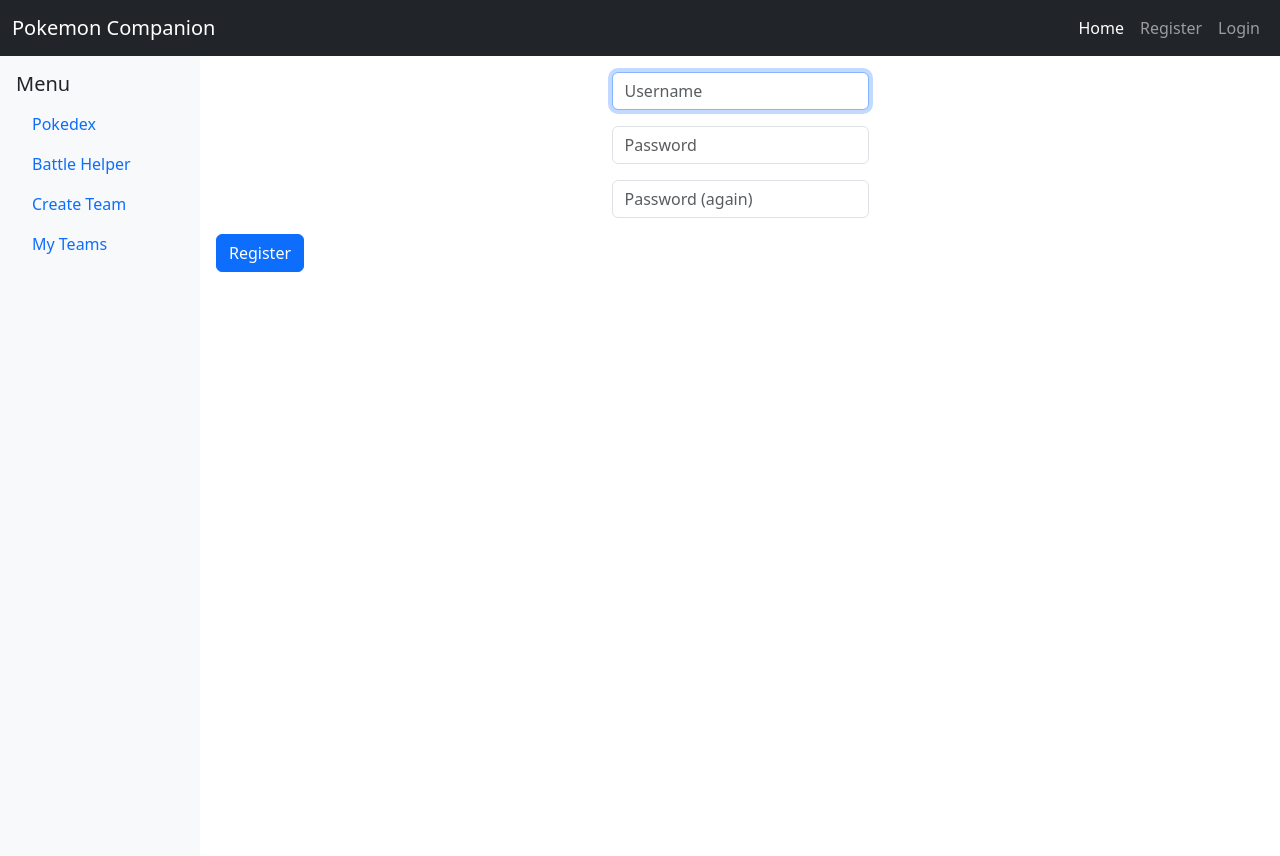
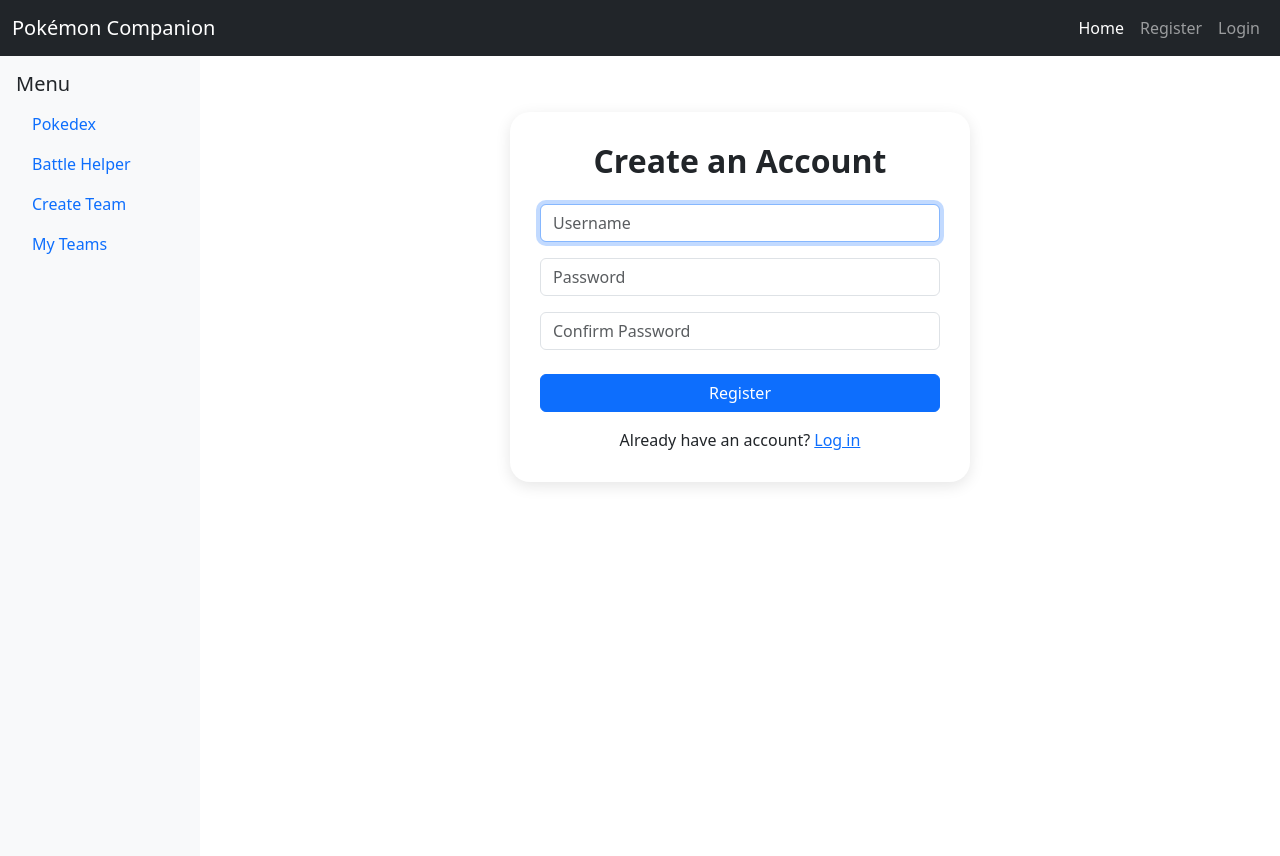
Before and after one commit to Hamza-Salman/Pokemon_Companion, a Flask app: page /register in a window 1280 px wide. Run offline with Flask 3, Linux system fonts and the light colour scheme.

Commit message:
Added conditional to choose whether to load or to ignore pokemon the API fails on. Cleaned up and improved the look of index, register, and login templates.

```diff
--- a/app.py
+++ b/app.py
@@ -206,6 +206,10 @@ def team():
 
 @app.route("/battle-helper", methods=["GET", "POST"])
 def battle():
+
+    if not session:
+        return redirect("/login")
+
     if request.method == "POST":
         opponent_pokemon = request.form.get("opponent_pokemon")
         if not opponent_pokemon:
@@ -222,6 +226,9 @@ def battle():
             for type in opponent_types:
                 double_effective_types += get_double_damage_from(type)
                 half_effective_types += get_half_damage_from(type)
+
+            double_effective_types = list(set(double_effective_types))
+            half_effective_types = list(set(half_effective_types))
 
             #get user teams
             teams = query_db("SELECT * FROM user_teams WHERE user_id = ?", (session["user_id"],))
--- a/helpers.py
+++ b/helpers.py
@@ -7,6 +7,9 @@ import sqlite3
 
 POKEMON_CACHE_FILE = "pokemon_cache.json"
 MOVE_CACHE_FILE = "move_cache.json"
+NOT_FOUND_CACHE_FILE = "not_found_cache.json"
+
+CHECK_NOT_FOUND = False
 
 
 def load_cache(file):
@@ -42,8 +45,14 @@ def fetch_pokemon_data(pokemon_name):
 
     pokemon_cache = load_cache(POKEMON_CACHE_FILE)
 
+    not_found_cache = load_cache(NOT_FOUND_CACHE_FILE)
+
     if pokemon_name in pokemon_cache:
         return pokemon_cache[pokemon_name]
+
+    if pokemon_name in not_found_cache and not CHECK_NOT_FOUND:
+        print(f"{pokemon_name} found in not found cache. Skipping API call.")
+        return None
 
     url = f"https://pokeapi.co/api/v2/pokemon/{pokemon_name}/"
 
@@ -67,6 +76,10 @@ def fetch_pokemon_data(pokemon_name):
 
         return pokemon_info
     except requests.exceptions.RequestException as e:
+
+        not_found_cache[pokemon_name] = pokemon_name
+        save_cache(not_found_cache, NOT_FOUND_CACHE_FILE)
+
         print(f"Error fetching data for {pokemon_name}: {e}")
         return None
 
--- /dev/null
+++ b/not_found_cache.json
@@ -0,0 +1 @@
+{"deoxys": "deoxys", "wormadam": "wormadam", "giratina": "giratina", "shaymin": "shaymin", "basculin": "basculin", "darmanitan": "darmanitan", "tornadus": "tornadus", "thundurus": "thundurus", "landorus": "landorus", "keldeo": "keldeo", "meloetta": "meloetta", "meowstic": "meowstic", "aegislash": "aegislash", "pumpkaboo": "pumpkaboo", "zygarde": "zygarde", "gourgeist": "gourgeist", "oricorio": "oricorio", "wishiwashi": "wishiwashi", "lycanroc": "lycanroc", "minior": "minior", "mimikyu": "mimikyu", "eiscue": "eiscue", "indeedee": "indeedee", "morpeko": "morpeko", "enamorus": "enamorus", "toxtricity": "toxtricity", "urshifu": "urshifu", "basculegion": "basculegion", "oinkologne": "oinkologne", "squawkabilly": "squawkabilly", "tatsugiri": "tatsugiri", "maushold": "maushold", "palafin": "palafin", "dudunsparce": "dudunsparce"}
--- a/templates/layout.html
+++ b/templates/layout.html
@@ -44,7 +44,7 @@
   <!-- Navbar -->
   <nav class="navbar navbar-expand-lg navbar-dark bg-dark">
     <div class="container-fluid">
-      <a class="navbar-brand" href="/">Pokemon Companion</a>
+      <a class="navbar-brand" href="/">Pokémon Companion</a>
       <button class="navbar-toggler" type="button" data-bs-toggle="collapse" data-bs-target="#navbarNav"
         aria-controls="navbarNav" aria-expanded="false" aria-label="Toggle navigation">
         <span class="navbar-toggler-icon"></span>
--- a/templates/register.html
+++ b/templates/register.html
@@ -2,17 +2,54 @@
 
 {% block main %}
 
+<style>
+    .auth-card {
+        max-width: 460px;
+        margin: auto;
+        padding: 30px;
+        border-radius: 20px;
+        background: white;
+        box-shadow: 0 4px 15px rgba(0,0,0,0.1);
+        margin-top: 40px;
+    }
+</style>
+
+<div class="auth-card">
+    <h2 class="text-center mb-4 fw-bold">Create an Account</h2>
+
     <form action="/register" method="post">
+
         <div class="mb-3">
-            <input autocomplete="off" autofocus class="form-control mx-auto w-auto" name="username" placeholder="Username" type="text">
+            <input autocomplete="off"
+                   autofocus
+                   class="form-control"
+                   name="username"
+                   placeholder="Username"
+                   type="text">
         </div>
+
         <div class="mb-3">
-            <input class="form-control mx-auto w-auto" name="password" placeholder="Password" type="password">
+            <input class="form-control"
+                   name="password"
+                   placeholder="Password"
+                   type="password">
         </div>
-        <div class="mb-3">
-            <input class="form-control mx-auto w-auto" name="confirmation" placeholder="Password (again)" type="password">
+
+        <div class="mb-4">
+            <input class="form-control"
+                   name="confirmation"
+                   placeholder="Confirm Password"
+                   type="password">
         </div>
-        <button class="btn btn-primary" type="submit">Register</button>
+
+        <button class="btn btn-primary w-100" type="submit">Register</button>
+
+        <p class="text-center mt-3 mb-0">
+            Already have an account?
+            <a href="/login">Log in</a>
+        </p>
+
     </form>
+</div>
 
 {% endblock %}
```
Also changed, not shown: templates/index.html (+52 -6 lines), templates/login.html (+37 -4 lines).
